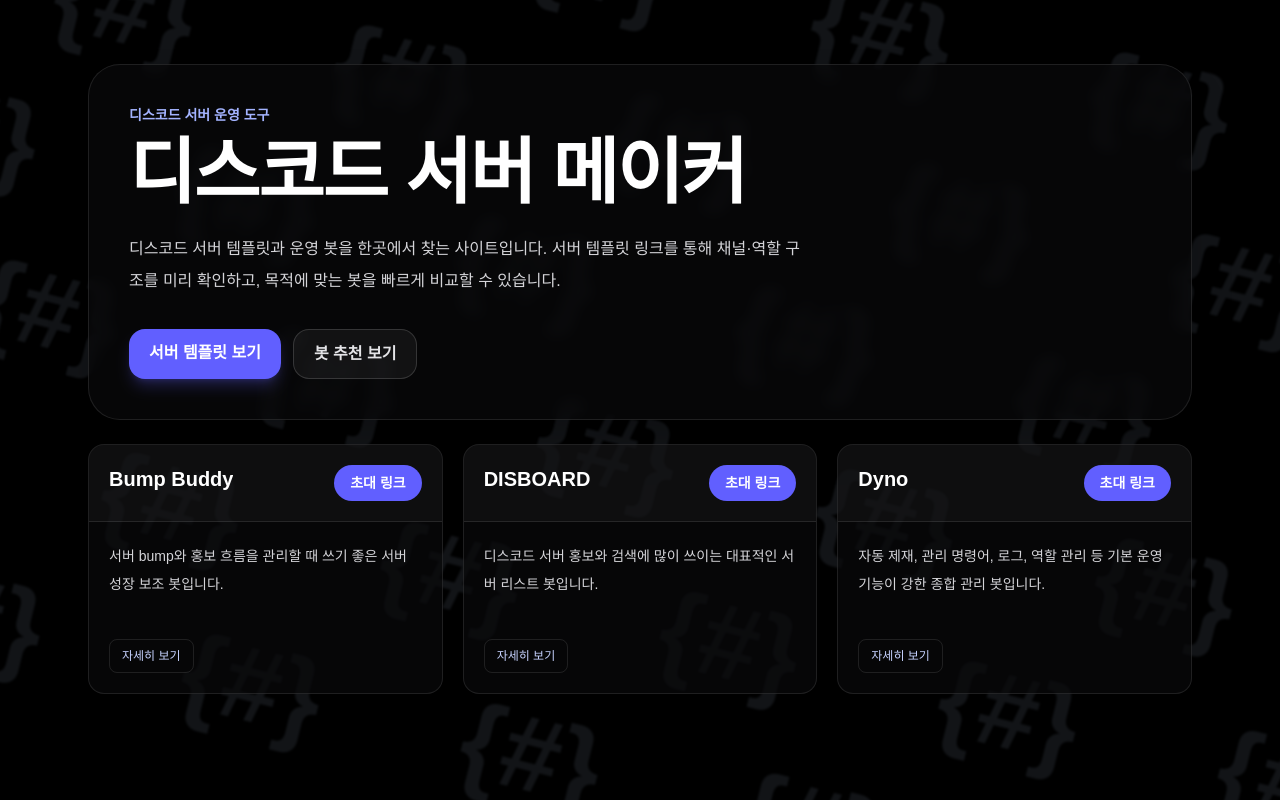
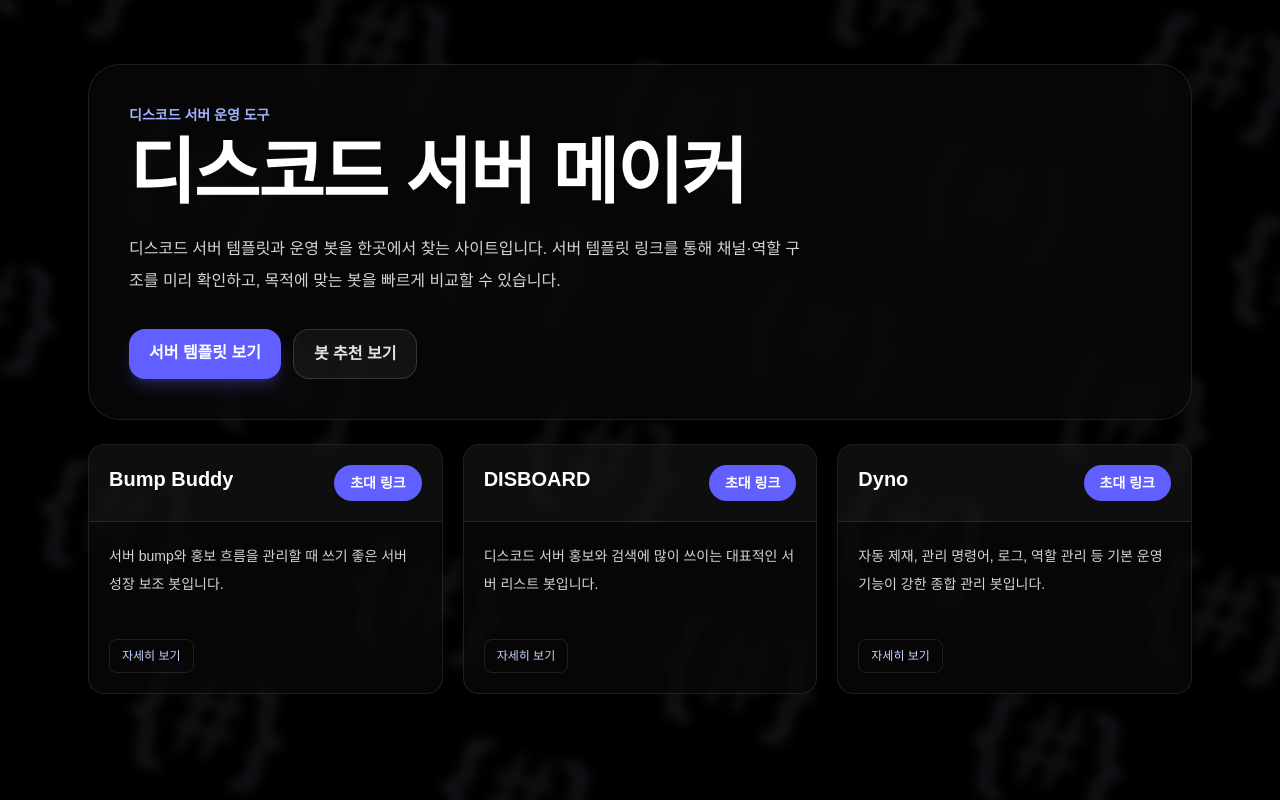
Before and after one commit to danyoon0760/discord-server-maker-, a Next.js app: page / in a window 1280 px wide. Built offline with nearby package versions, Linux system fonts and the light colour scheme; no server answers; the database is empty.

Commit message:
increase blur on pattern background

```diff
--- a/app/background.css
+++ b/app/background.css
@@ -4,7 +4,7 @@
 
 .site-pattern-layer {
   position: fixed;
-  inset: 0;
+  inset: -24px;
   z-index: 0;
   pointer-events: none;
   background-color: #000000;
@@ -13,8 +13,8 @@
   background-position: center top;
   background-repeat: no-repeat;
   background-attachment: fixed;
-  filter: blur(0.8px);
-  transform: scale(1.01);
+  filter: blur(5px) brightness(0.9);
+  transform: scale(1.06);
 }
 
 html,
```
